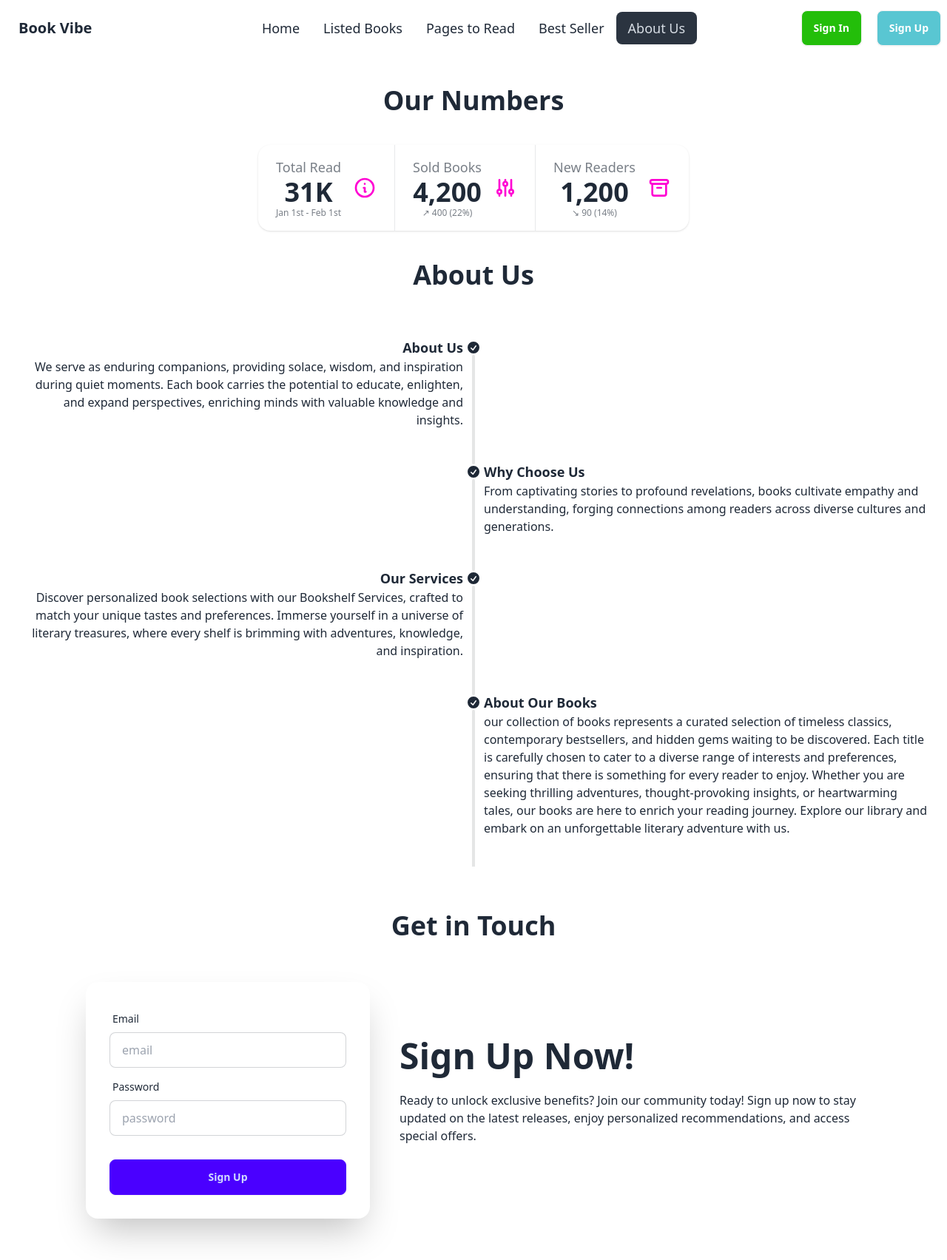
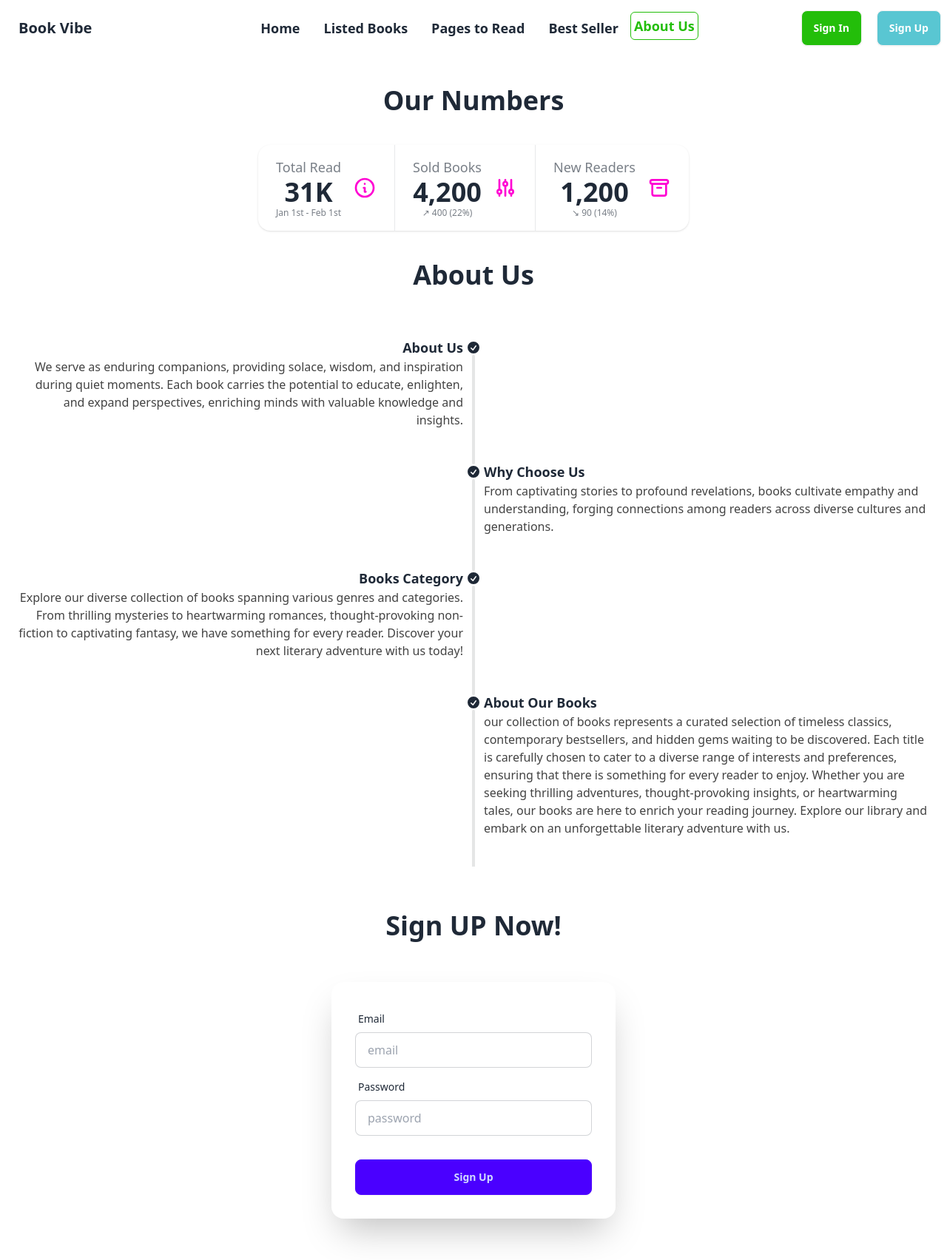
Before and after one commit to rahat4595/knowledgeable-books-react, a React (Vite) app: page /about in a window 1280 px wide. Shown: the whole page at 74% size. Built offline with nearby package versions, Linux system fonts and the light colour scheme.

Commit message:
fixed chart responsive issues

```diff
--- a/package.json
+++ b/package.json
@@ -5,7 +5,7 @@
   "type": "module",
   "scripts": {
     "dev": "vite",
-    "build": "vite build",
+    "build": "vite build && cp dist/index.html dist/200.html",
     "lint": "eslint . --ext js,jsx --report-unused-disable-directives --max-warnings 0",
     "preview": "vite preview"
   },
--- a/public/books.json
+++ b/public/books.json
@@ -23,7 +23,7 @@
         "category": "Fiction",
         "tags": ["Dystopian", "Political", "Social"],
         "publisher": "Secker & Warburg",
-        "yearOfPublishing": 1949
+        "yearOfPublishing": 2017
     },
     {
         "bookId": 3,
@@ -70,11 +70,11 @@
         "author": "J. K. Rowling",
         "image": "https://i.ibb.co/2vWR2Mt/jessica-fadel-q-Xu-MWgoga6-Q-unsplash.jpg",
         "review": "A young wizard discovers his magical heritage and battles dark forces at Hogwarts School.",
-        "totalPages": 279,
+        "totalPages": 384,
         "rating": 4.9,
         "category": "Magic",
         "tags": ["Fantasy", "Young adult fiction"],
         "publisher": "Bloomsbury & Scholastic",
-        "yearOfPublishing": 1813
+        "yearOfPublishing": 2007
     }
 ]
--- a/src/components/AboutUs/AboutUs.jsx
+++ b/src/components/AboutUs/AboutUs.jsx
@@ -1,6 +1,25 @@
+import { useState, useEffect } from 'react';
+
+const AboutUs = () => {
+
+    const [cardWidth, setCardWidth] = useState('100%');
+
+    useEffect(() => {
+        const handleResize = () => {
+            setCardWidth(window.innerWidth > 768 ? '400px' : '100%');
+        };
+
+        // Initial resize
+        handleResize();
+
+        // Event listener for window resize
+        window.addEventListener('resize', handleResize);
+
+        // Cleanup function to remove event listener
+        return () => window.removeEventListener('resize', handleResize);
+    }, []);
 
 
-const AboutUs = () => {
     return (
         <div className="max-w-7xl mx-auto">
             <div className=" mt-10 p-5 lg:p-0">
@@ -56,7 +75,7 @@ const AboutUs = () => {
                         <div className="text-lg font-black">About Us</div>
 
 
-                        We serve as enduring companions, providing solace, wisdom, and inspiration during quiet moments. Each book carries the potential to educate, enlighten, and expand perspectives, enriching minds with valuable knowledge and insights.
+                        <p className='text-[#131313CC]'>We serve as enduring companions, providing solace, wisdom, and inspiration during quiet moments. Each book carries the potential to educate, enlighten, and expand perspectives, enriching minds with valuable knowledge and insights.</p>
                     </div>
                     <hr />
                 </li>
@@ -69,7 +88,7 @@ const AboutUs = () => {
 
                         <div className="text-lg font-black">Why Choose Us</div>
 
-                        From captivating stories to profound revelations, books cultivate empathy and understanding, forging connections among readers across diverse cultures and generations.
+                        <p className='text-[#131313CC]'>From captivating stories to profound revelations, books cultivate empathy and understanding, forging connections among readers across diverse cultures and generations.</p>
                     </div>
                     <hr />
                 </li>
@@ -80,9 +99,9 @@ const AboutUs = () => {
                     </div>
                     <div className="timeline-start md:text-end mb-10">
 
-                        <div className="text-lg font-black">Our Services</div>
+                        <div className="text-lg font-black">Books Category</div>
 
-                        Discover personalized book selections with our Bookshelf Services, crafted to match your unique tastes and preferences. Immerse yourself in a universe of literary treasures, where every shelf is brimming with adventures, knowledge, and inspiration.
+                        <p className='text-[#131313CC]'>Explore our diverse collection of books spanning various genres and categories. From thrilling mysteries to heartwarming romances, thought-provoking non-fiction to captivating fantasy, we have something for every reader. Discover your next literary adventure with us today!</p>
                     </div>
                     <hr />
                 </li>
@@ -94,7 +113,7 @@ const AboutUs = () => {
                     <div className="timeline-end mb-10">
 
                         <div className="text-lg font-black">About Our Books</div>
-                        our collection of books represents a curated selection of timeless classics, contemporary bestsellers, and hidden gems waiting to be discovered. Each title is carefully chosen to cater to a diverse range of interests and preferences, ensuring that there is something for every reader to enjoy. Whether you are seeking thrilling adventures, thought-provoking insights, or heartwarming tales, our books are here to enrich your reading journey. Explore our library and embark on an unforgettable literary adventure with us.
+                        <p className='text-[#131313CC]'>  our collection of books represents a curated selection of timeless classics, contemporary bestsellers, and hidden gems waiting to be discovered. Each title is carefully chosen to cater to a diverse range of interests and preferences, ensuring that there is something for every reader to enjoy. Whether you are seeking thrilling adventures, thought-provoking insights, or heartwarming tales, our books are here to enrich your reading journey. Explore our library and embark on an unforgettable literary adventure with us.</p>
                     </div>
                     <hr />
                 </li>
@@ -102,17 +121,14 @@ const AboutUs = () => {
             </ul>
 
             <div className=" mt-10 p-5 lg:p-0">
-                <h2 className="text-center text-4xl font-bold">Get in Touch</h2>
+                <h2 className="text-center text-4xl font-bold">Sign UP Now!</h2>
 
             </div>
 
             <div className="hero my-10  rounded-xl">
                 <div className="hero-content flex-col lg:gap-10 lg:flex-row-reverse">
-                    <div className="text-center lg:w-2/4 hidden lg:block lg:text-left">
-                        <h1 className="text-5xl font-bold">Sign Up Now!</h1>
-                        <p className="py-6">Ready to unlock exclusive benefits? Join our community today! Sign up now to stay updated on the latest releases, enjoy personalized recommendations, and access special offers.</p>
-                    </div>
-                    <div className="card shrink-0 w-full max-w-sm shadow-2xl bg-base-100">
+
+                    <div className="card shrink-0 w-full max-w-sm shadow-2xl bg-base-100" style={{ width: cardWidth }}>
                         <form className="card-body">
                             <div className="form-control">
                                 <label className="label">
--- a/src/components/Banner/Banner.jsx
+++ b/src/components/Banner/Banner.jsx
@@ -3,7 +3,7 @@ import { Link } from "react-router-dom";
 
 const Banner = () => {
     return (
-        <div className="p-5 lg:p-0">
+        <div className="p-5 overflow-hidden lg:p-0">
             <div className="hero  bg-base-200 rounded-xl max-w-7xl mx-auto mt-5 h-full lg:h-[555px]">
                 <div className="hero-content flex-col lg:flex-row-reverse">
                     <img  src="https://i.ibb.co/HTR46Vd/pngwing-1-removebg-preview.png" className="max-w-sm rounded-lg  " />
--- a/src/components/Books/Books.jsx
+++ b/src/components/Books/Books.jsx
@@ -15,7 +15,7 @@ const Books = () => {
 
     return (
         <div>
-            <div className="max-w-7xl p-5 lg:p-0 mx-auto lg:mt-20">
+            <div className="max-w-7xl p-5 lg:p-0 mx-auto lg:my-20">
                 <h2 className="text-center text-4xl font-bold">Books</h2>
                 <div className="grid grid-cols-1 lg:grid-cols-3 gap-10 justify-center mt-10">
                 {
--- a/src/components/Header/Header.jsx
+++ b/src/components/Header/Header.jsx
@@ -6,12 +6,16 @@ const Header = () => {
 
     const links = <>
 
-            <li className="text-lg"><NavLink to="/">Home</NavLink></li>
-            <li className="text-lg"><NavLink to="/listed">Listed Books</NavLink></li>
-            <li className="text-lg"><NavLink to="/pages">Pages to Read</NavLink></li>
-            <li className="text-lg"><NavLink to="/seller">Best Seller</NavLink></li>
-            <li className="text-lg"><NavLink to="/about">About Us</NavLink></li>
-    </>
+    <li className="text-lg"><NavLink className={({isActive}) => isActive? 'text-lg font-semibold text-[#23BE0A] border p-1 rounded-md border-[#23BE0A]' : 'text-lg font-semibold'} to="/">Home</NavLink></li>
+
+    <li className="text-lg"><NavLink className={({isActive}) => isActive? 'text-lg font-semibold text-[#23BE0A] border p-1 rounded-md border-[#23BE0A]' : 'text-lg font-semibold'} to="/listed">Listed Books</NavLink></li>
+
+    <li className="text-lg"><NavLink className={({isActive}) => isActive? 'text-lg font-semibold text-[#23BE0A] border p-1 rounded-md border-[#23BE0A]' : 'text-lg font-semibold'} to="/pages">Pages to Read</NavLink></li>
+
+    <li className="text-lg"><NavLink className={({isActive}) => isActive? 'text-lg font-semibold text-[#23BE0A] border p-1 rounded-md border-[#23BE0A]' : 'text-lg font-semibold'} to="/seller">Best Seller</NavLink></li>
+
+    <li className="text-lg"><NavLink className={({isActive}) => isActive? 'text-lg font-semibold text-[#23BE0A] border p-1 rounded-md border-[#23BE0A]' : 'text-lg font-semibold'} to="/about">About Us</NavLink></li>
+</>
 
     return (
         <div>
--- a/src/components/ListedBooks/ListedBooks.jsx
+++ b/src/components/ListedBooks/ListedBooks.jsx
@@ -61,7 +61,7 @@ const ListedBooks = () => {
                 </div>
             </div>
 
-            <section className="max-w-7xl mx-auto   mt-24">
+            <section className="max-w-7xl mx-auto mb-10  mt-24">
                 <div role="tablist" className="tabs tabs-lifted">
                     <input type="radio" name="my_tabs_2" role="tab" className="tab" aria-label="Read Books" defaultChecked />
                     <div role="tabpanel" className="tab-content bg-base-100 lg:border-base-300 rounded-box lg:p-6" >
--- a/src/components/PagesChart/PagesChart.jsx
+++ b/src/components/PagesChart/PagesChart.jsx
@@ -33,9 +33,9 @@ const PagesChart = () => {
 
     return (
         <div className='max-w-7xl p-10 bg-base-200 rounded-xl mx-auto'>
+            <ResponsiveContainer width="100%" height={500}>
             <BarChart
-                width={1200}
-                height={500}
+
                 data={bookData}
                 margin={{
                     top: 20,
@@ -48,13 +48,14 @@ const PagesChart = () => {
                 <XAxis dataKey="name" />
                 <YAxis />
                 <Tooltip />
-                <ResponsiveContainer/>
+
                 <Bar dataKey="pages" fill="#8884d8" shape={<TriangleBar />} label={{ position: 'top' }}>
                     {bookData.map((entry, index) => (
                         <Cell key={`cell-${index}`} fill={colors[index % 20]} />
                     ))}
                 </Bar>
             </BarChart>
+            </ResponsiveContainer>
         </div>
     );
 };
```
Also changed, not shown: 1 other file (tests, documents, lock files or other folders).
